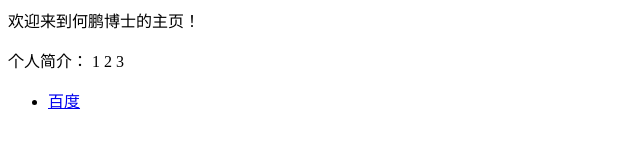
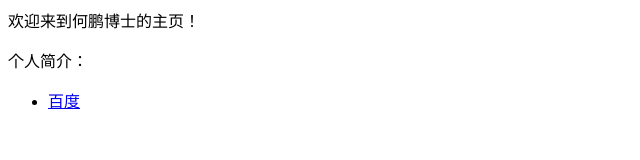
Before and after one commit to PengHe-nus/penghe1.github.io, a plain HTML site: page index.html in a window 1280 px wide. Shown: the full height of the page, 0-640 px from the left. Drawn offline with Linux system fonts and the light colour scheme.

Commit message:
Update index.html

```diff
--- a/index.html
+++ b/index.html
@@ -1,9 +1,5 @@
 <p>欢迎来到何鹏博士的主页！</p>
-<p>个人简介：
-  1
-  2
-  3
-</p>
+<p>个人简介：</p>
 
 <ul>
   <li> <a href="https://www.baidu.com">百度</a> </li>
```
